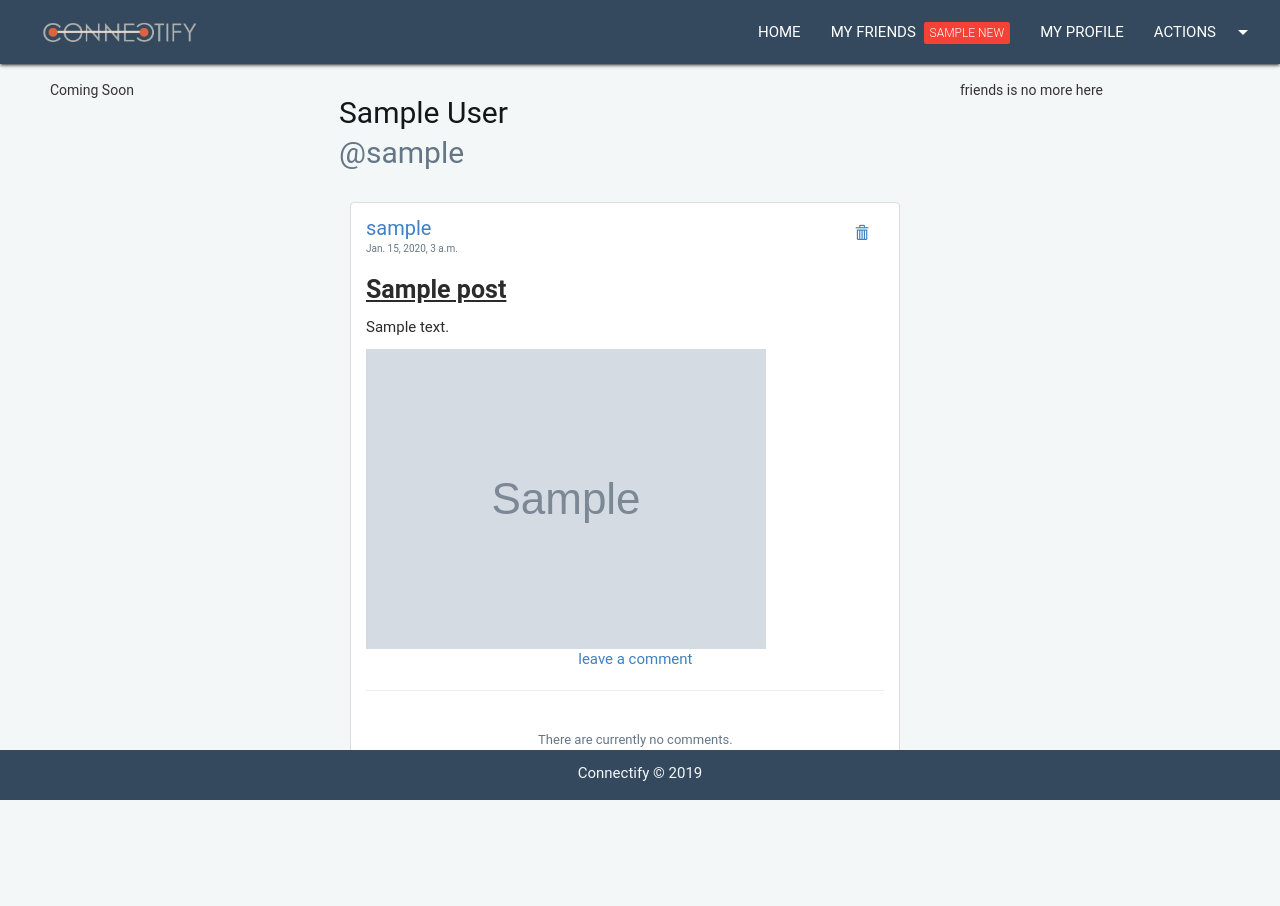
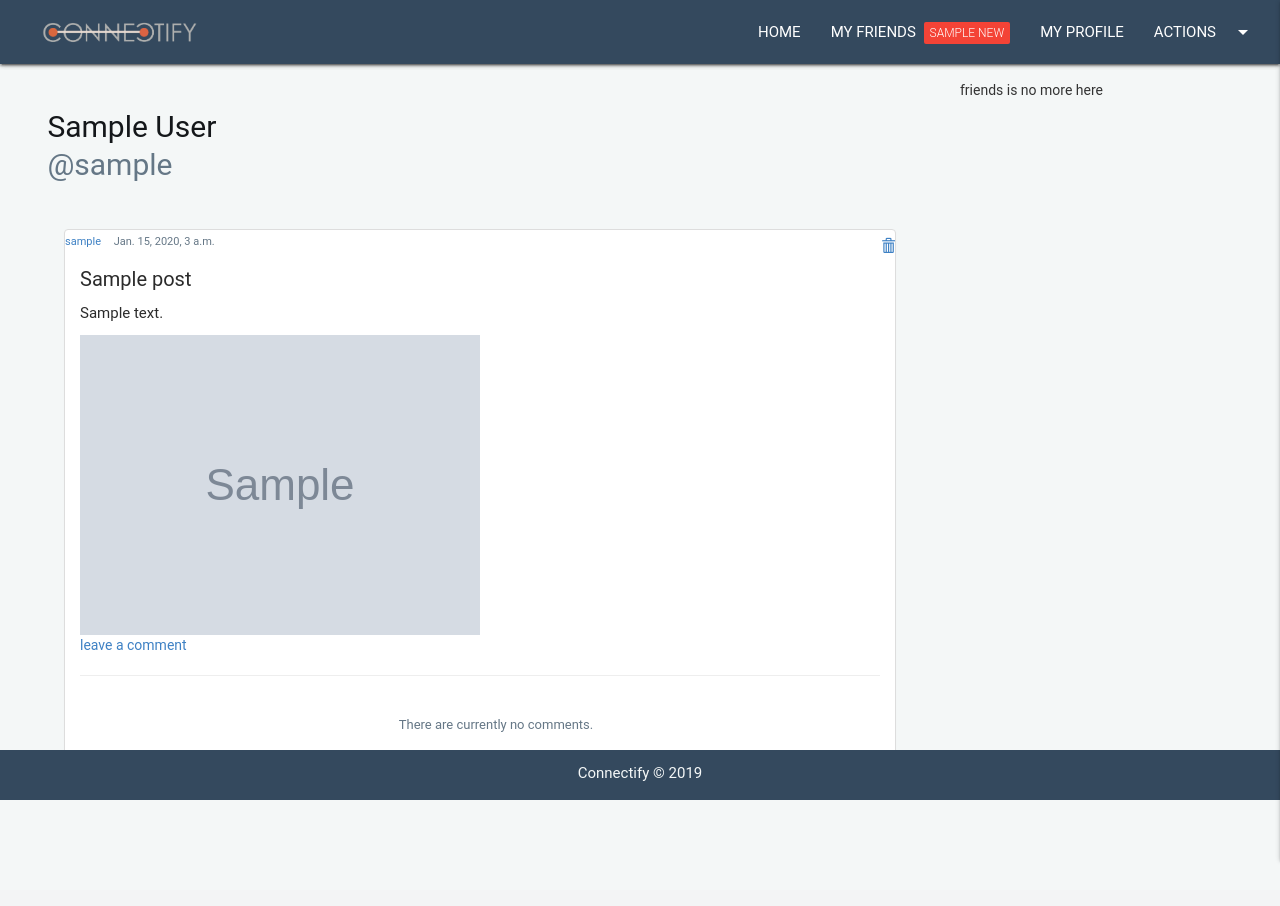
Before and after one commit to peterweckend/group-project-cmput404, a Django app: a page that uses backend/project404_t8/templates/base.html in a window 1280 px wide. After the commit the page ends 862 px from the top, so only its background shows below. Run offline with Django 3.2, Linux system fonts and the light colour scheme; a user stored in the database is signed in; tables that the repository leaves empty hold one stand-in row (values such as "Sample post"); grey boxes marked "Sample" are stand-in pictures; parts of the project's set-up code (start-up, migrations or seed data) failed here and were passed over; some libraries are stand-ins or nearby versions.

Commit message:
template change

```diff
--- a/backend/project404_t8/API/static/homepage/homepage.css
+++ b/backend/project404_t8/API/static/homepage/homepage.css
@@ -10,28 +10,20 @@
   --letter-grey: #afaeae;
   --links-color: #3e81c4;
 }
-* {
-  padding: 0;
-  margin: 0;
-  /* font-size: 15px !important; */
-}
-
-
+* { padding: 0; margin: 0; }
 html, body {
   background-color: var(--light-main);
-  font-family: Roboto;
-}
-.create-post {
-  margin-bottom: 20%;
+  font-family: Roboto, -apple-system, BlinkMacSystemFont, 'Segoe UI', Oxygen, Ubuntu, Cantarell, 'Open Sans', 'Helvetica Neue', sans-serif;
 }
 a {
   color: var(--links-color);
 }
-textarea {
-  rows: 6;
+h1, h2, h3, h4, h5, h6 {
+  color: var(--dark-main);
+  font-size: 25px;
 }
 
-/* ---------- HEADER ---------- */
+/* -------------------- HEADER -------------------- */
 header {
   background: var(--dark-main) !important;
   position: sticky !important;
@@ -81,26 +73,22 @@ nav a::before {
   width: 0%;
   transition: all ease-in-out 250ms;
 }
+.sidenav {
+
+  width: 200px;
+}
 .sidenav-overlay {
   z-index: 0 !important;
-  /* display: none !important; */
   background-color: transparent;
 }
-/* ---------- PAGE OUTLINE ---------- */
+
+
+/* -------------------- PAGE OUTLINE -------------------- */
 .leftcolumn {
   float: left;
-  width: 25%;
-  padding-left: 50px;
-  position: sticky !important;
-  top: 10%;
-  z-index: 2;
-  text-align: left !important;
-}
-.midcolumn {
-  float: left;
-  width: 50%;
-  padding-left: 30px;
-  padding-right: 60px;
+  width: 75%;
+  padding-left: 5%;
+  padding-right: 5%;
   min-height: 83vh;
 }
 .rightcolumn {
@@ -111,17 +99,12 @@ nav a::before {
   top: 10%;
   z-index: 2;
 }
-
-.row h1{
-  color: var(--dark-main);
-}
 /* Clear floats after the columns */
 .row:after {
   content: "";
   display: table;
   clear: both;
 }
-
 /* Footer */
 .footer {
   bottom: 0;
@@ -137,54 +120,19 @@ nav a::before {
   color: var(--light-main);
   font-size: 15px !important;
 }
-/* Responsive layout - when the screen is less than 800px wide, make the two columns stack on top of each other instead of next to each other */
+/* Responsive layout */
 @media screen and (max-width: 800px) {
-  .leftcolumn, .midcolumn, .rightcolumn {
+  .leftcolumn, .rightcolumn {
     width: 100%;
-    padding: 10;
+    padding-left: 5%;
+    padding-right: 5%;
   }
-  .leftcolumn {
-    float: left;
-    width: 25%;
-    padding-right: 50px;
-    position: relative !important;
-    top: 10%;
-    z-index: 2;
+  .rightcolumn {
+    padding-top: 10%;
   }
 }
 
-/* ---------- NEXT PART HERE ---------- */
-
-.panel-heading {
-font-size: 20px;
-text-align:left;
-}
-
-.page-header {
-margin-top: 0px !important;
-}
-
-.side-menu-item {
-margin-top: 20px;
-}
-
-.friends-menu {
-margin-top: 40px;
-}
-
-.section-header {
-text-decoration: underline;
-}
-
-.links{
-/* text-align: center; */
-margin-top: 20px;
-color: var(--dark-secondary);
-}
-.timePub{
-font-size: 10px;
-color: #657786;
-}
+/* -------------------- POSTS AND COMMENTS -------------------- */
 #mainpost {
   padding-bottom: 30px;
   background-color: var(--light-card);
@@ -198,35 +146,44 @@ color: #657786;
   margin: 0 auto;
   margin-bottom: 5px;
 }
-.puser{
-font-size: 20px;
-color:black;
-text-align: left;
-padding-left: 15px;
-padding-top: 2%;
+.ptitle{
+  font-size: 20px;
+  color:rgb(43, 43, 43);
+  text-align: left;
+  word-wrap: break-word;
+  display: block;
 }
-.ptitle{
-font-size: 25px;
-font-weight: bold;
-text-decoration: underline;
-color:rgb(43, 43, 43);
-text-align: left;
-
+.puser,.commentUser{
+  font-size: 11px;
+  color:black;
+  text-align: left;
+  display: inline-block;
+}
+.timePub, .commentDate{
+  font-size: 11px;
+  color: #657786;
+  display: inline-block;
+  padding-left: 10px;
 }
 .pbody{
-font-size: 15px;
-color:rgb(43, 43, 43);
-text-align: left;
+  font-size: 15px;
+  color:rgb(43, 43, 43);
+  text-align: justify;
+  word-wrap: break-word;
+}
+#post-image-body{
+  padding-right: 10px;
 }
 .pimage_parent {
   position: relative;
   top: 0;
   left: 0;
+  padding-top: 5px;
 }
 #pimage{
   z-index: 2;
-  width:150px;
-  height:150px;
+  width:100px;
+  height:100px;
   position: absolute;
   object-fit: contain;
 }
@@ -234,44 +191,20 @@ text-align: left;
   top: 0;
   left: 0;
   z-index: 1;
-  width:150px;
-  height:150px;
+  width:100px;
+  height:100px;
   object-fit: cover;
   position: relative;
   filter: blur(2px);
   -webkit-filter: blur(2px) !important;
 }
-/* .image1 {
-  position: relative;
-  top: 0;
-  left: 0;
-}
-.image2 {
-  position: absolute;
-  top: 30px;
-  left: 70px;
-} */
-.commentUser{
-  float: left;
-  font-size: 11px;
-  padding-right: 10px;
-}
-.commentDate{
-  font-size: 11px;
-  color: #657786;
-}
 .commentBody{
-  font-family: Arial, Garamond !important;
-  /* font-weight: book; */
-  font-style: italic;
   text-align: left;
   padding-left: 8px;
   font-size: 17px;
-}
-.comment {
+  word-wrap: break-word;
   font-size: 15px;
-  text-align: center;
-  padding-left: 4%;
+  margin-bottom: 0;
 }
 .nocomments {
   font-size: 13px;
@@ -280,9 +213,16 @@ text-align: left;
   padding-left: 4%
 }
 .card .row {
-  padding-left: 30px;
+  padding-left: 10px;
+  padding-right: 10px;
   margin-bottom: 0;
 }
+.delete_post{
+  float: right;
+  padding-top: 7px;
+}
+
+/* -------------------- OTHERS -------------------- */
 .displayname{
   color: #14171a;
   text-align: left;
@@ -298,12 +238,6 @@ text-align: left;
   margin-left: -2%;
   padding-bottom: 5%;
 }
-.delete_post{
-  float: right;
-  margin-top: -7%;
-  padding: 1% 1%;
-  margin-right: 25px;
-}
 .collection-item .delete_friend{
   padding-top: 10px;
 }
@@ -313,3 +247,5 @@ text-align: left;
 .upload .create-post {
   padding-bottom: 100px !important;
 }
+
+/* ---------- NEXT PART HERE ---------- */
--- a/backend/project404_t8/templates/base.html
+++ b/backend/project404_t8/templates/base.html
@@ -16,7 +16,9 @@
   <script src="https://cdnjs.cloudflare.com/ajax/libs/materialize/1.0.0/js/materialize.min.js"></script>
   <script>
     $(document).ready(function() {
-      $('.sidenav').sidenav();
+      $('.sidenav').sidenav({
+        edge: 'right'
+      });
       $('select').formSelect();
       $(".dropdown-trigger").dropdown();
       $('.materialboxed').materialbox();
@@ -79,15 +81,6 @@
   <div class="row">
     <!-- -------------------- LEFT COLUMN -------------------- -->
     <div class="leftcolumn">
-      {% if user.is_authenticated %}
-        <p>Coming Soon</p>
-        <h1 class="side-menu-item friends-menu" style= "font-size: 1em">
-
-      {% endif %}
-    </div>
-
-    <!-- -------------------- MAIN COLUMN -------------------- -->
-    <div class="midcolumn">
       {% block content %}
       {% endblock %}
     </div>
@@ -97,29 +90,6 @@
       {% if user.is_authenticated %}
         friends is no more here
       {% endif %}
-
-      <!-- <div class="item2">
-        <style type="text/css">
-        @import url("http://www.google.com/uds/solutions/dynamicfeed/gfdynamicfeedcontrol.css");
-
-        #feedControl {
-          margin-top : 10px;
-          margin-left: auto;
-          margin-right: auto;
-          width : 440px;
-          font-size: 12px;
-          color: #9CADD0;
-        }
-        </style>
-          <script type="text/javascript">
-          function load() {
-            var feed ="http://feeds.bbci.co.uk/news/world/rss.xml";
-            new GFdynamicFeedControl(feed, "feedControl");
-          }
-          google.load("feeds", "1");
-          google.setOnLoadCallback(load);
-        </script>
-      </div> -->
     </div>
   </div>
 
```
Also changed, not shown: backend/project404_t8/templates/homepage/home.html (+15 -11 lines), backend/project404_t8/API/migrations/0001_initial.py, backend/project404_t8/users/migrations/0001_initial.py.
